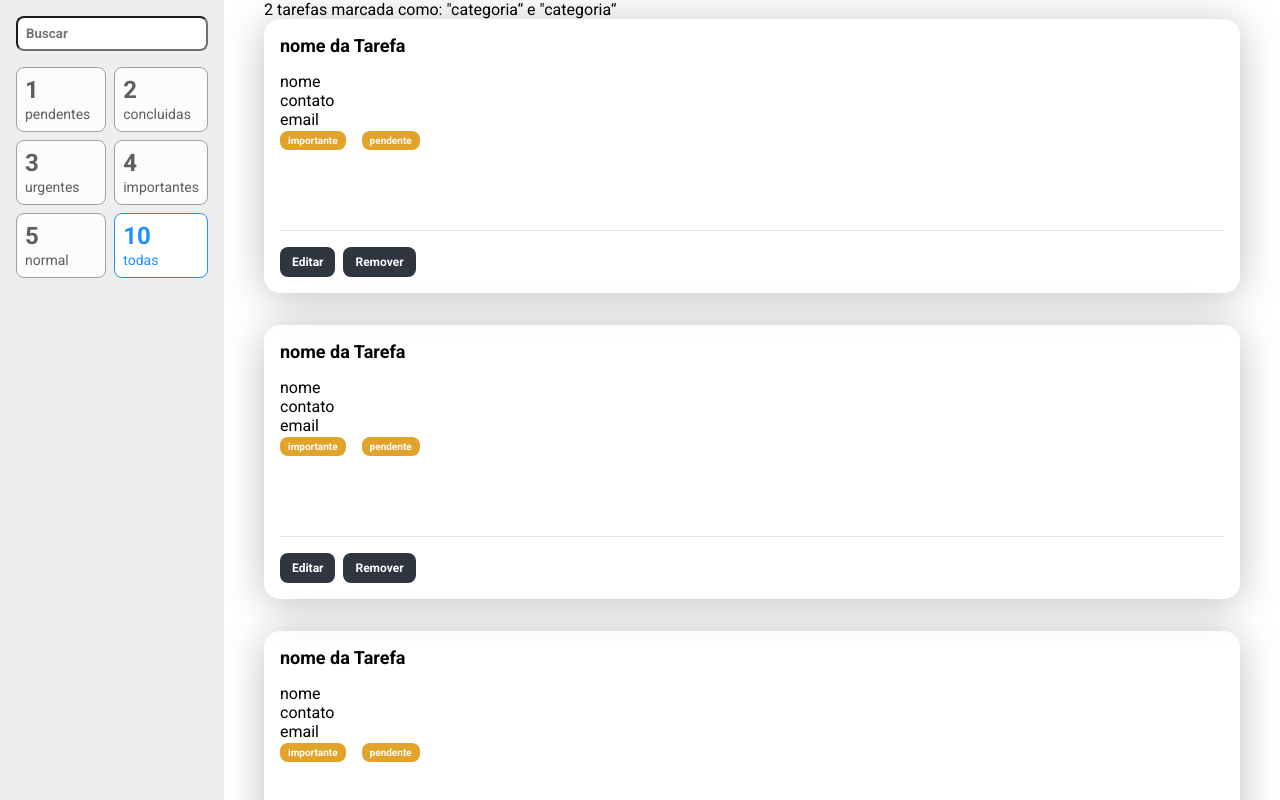
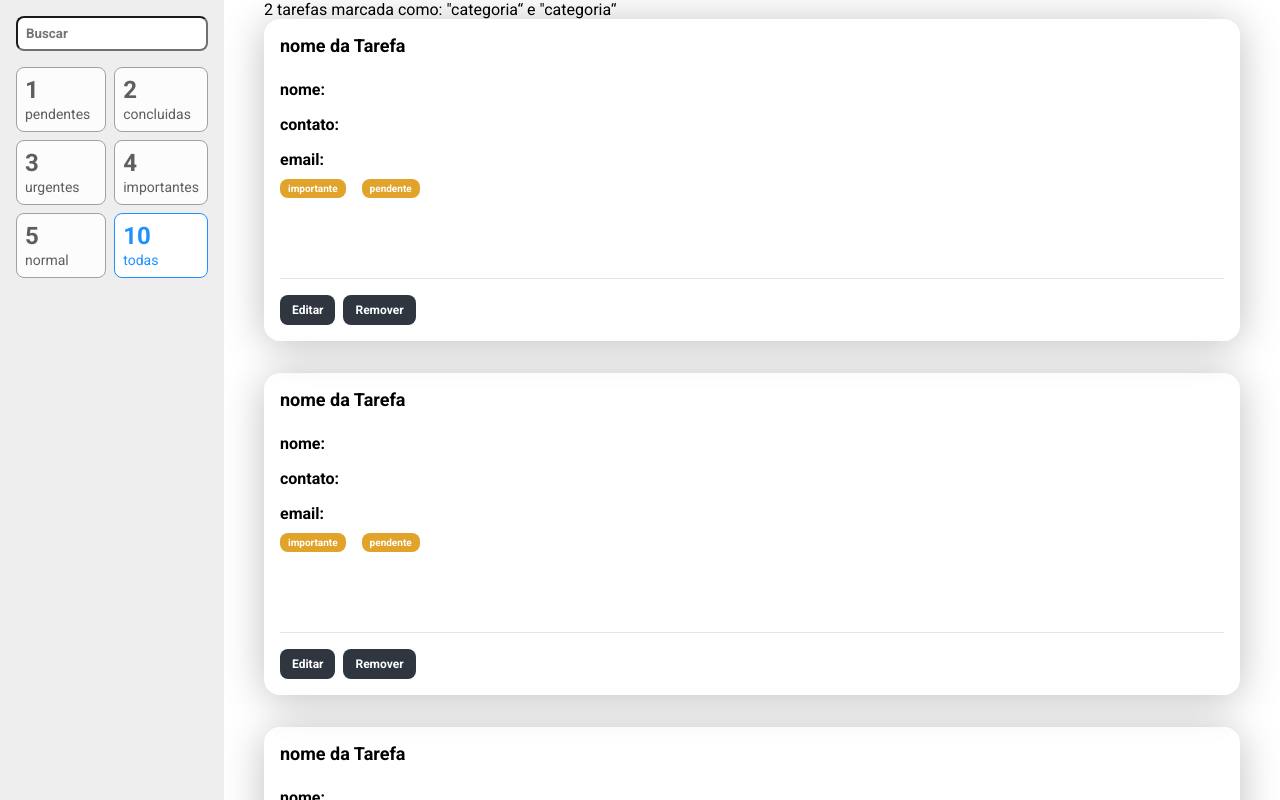
Before and after one commit to Roneanderson/react_lista_contato, a React (Create React App) app: page / in a window 1280 px wide. Built offline with nearby package versions, Linux system fonts and the light colour scheme.

Commit message:
add setilização parragrafo tarefa

```diff
--- a/src/components/Tarefa/index.tsx
+++ b/src/components/Tarefa/index.tsx
@@ -3,9 +3,9 @@ import * as S from './styles'
 const Tarefa = () => (
   <S.Card>
     <S.Titulo>nome da Tarefa</S.Titulo>
-    <p>nome</p>
-    <p>contato</p>
-    <p>email</p>
+    <S.Paragrafo>nome:</S.Paragrafo>
+    <S.Paragrafo>contato:</S.Paragrafo>
+    <S.Paragrafo>email:</S.Paragrafo>
     <S.Tag>importante</S.Tag>
     <S.Tag>pendente</S.Tag>
     <S.Descricao />
--- a/src/components/Tarefa/styles.ts
+++ b/src/components/Tarefa/styles.ts
@@ -23,6 +23,12 @@ export const Tag = styled.span`
   border-radius: 8px;
   margin-right: 16px;
   display: inline-block;
+`
+
+export const Paragrafo = styled.p`
+  font-weight: bold;
+  padding-top: 8px;
+  padding-bottom: 8px;
 `
 
 export const Descricao = styled.textarea`
```
